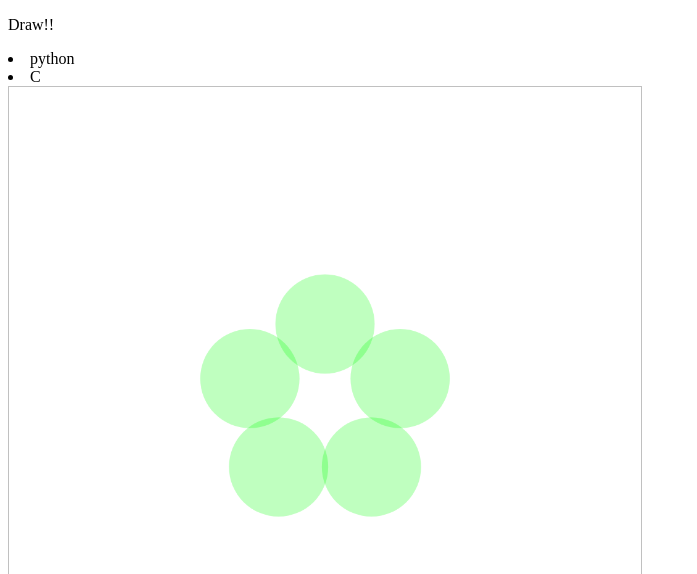
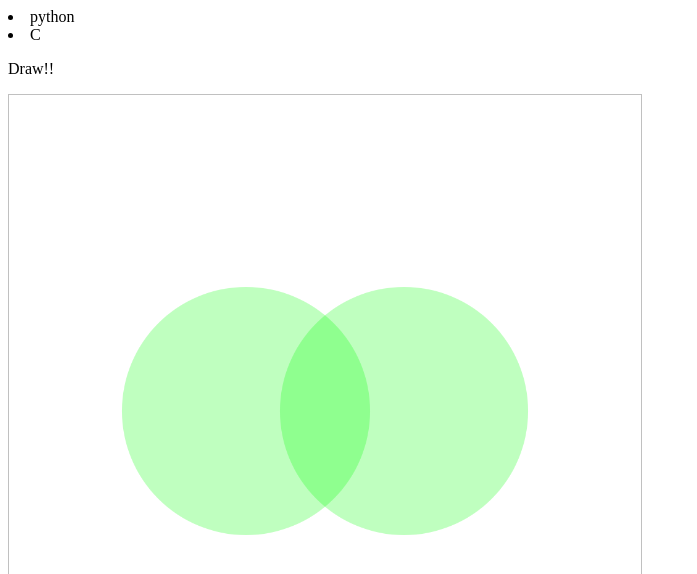
Before and after one commit to giikuteam03/03app, a Vue app: page / in a window 1280 px wide. Shown: the top 574 px of the page, without its empty margins (0-697 px from the left). Built offline with nearby package versions, Linux system fonts and the light colour scheme.

Commit message:
Appに移植されていたDrawPageのソースコードを元に戻して、コンポーネント間のデータの受け渡しを追加

```diff
--- a/src/App.vue
+++ b/src/App.vue
@@ -3,37 +3,34 @@
 <script src="https://cdn.jsdelivr.net/npm/vue/dist/vue.js"></script>
 
 <template>
-  <div class="DrawPage">
-      <p>{{message}}</p>
-      <li v-for="item in search_results_name" :key="item">{{ item }}</li>
-      <canvas id="canvas" :height="canvas_height" :width="canvas_width" ></canvas>
+  <div class="add">
+      <li v-for ="item in SelectedNames" :key="item">{{ item }}</li>
+      <draw-page
+        v-bind:select_names = SelectedNames
+        v-bind:select_volumes = SelectedVolumes
+        v-bind:search_results_names = SearchedNames
+        v-bind:search_results_volumes = SearchedVolumes
+      ></draw-page>
   </div>
 </template>
 
 
 <script>
-import DrawPageVue from './components/DrawPage.vue';
-class Vector2{
-    constructor(x = 0, y = 0){
-        this.x = x;
-        this.y = y;
-    }
-}
+import DrawPage from './components/DrawPage.vue';
 
 export default {
-    name: 'DrawPage',
+    name: 'App',
+    components:{
+        DrawPage
+    },
     data(){
         return{
-            message : 'Draw!!',
-            num : 1,
-            canvas_height:1024,
-            canvas_width:1024,
-            search_results_name:[], // 検索元の単語
-            search_results_volume:[20,20,20,20,20], // 検索結果の件数
-            circle:[],
+            SelectedNames:[],
+            SelectedVolumes:[],
+            SearchedNames:[],
+            SearchedVolumes:[],
         }
     },
-
     methods: {
         getdata:  async function(){
             // jsonファイルはpublicの下
@@ -43,46 +40,24 @@ export default {
             const gengo1 = gengo[gengo_id[0].id];
             const gengo2 = gengo[gengo_id[1].id];
             console.log(gengo1);
-                this.search_results_name.push(...[gengo1, gengo2]);
+            gengo_id.forEach(e => {
+                this.SelectedNames.push(gengo[e.id]);
+            });
+            //this.search_results_name.push(...[gengo1, gengo2]);
+            // テスト用
+            for (let i = 0; i < this.SelectedNames.length; i++) {
+                this.SelectedVolumes.push(1);
+            }
+            this.SearchedNames = ["A","B","C","D"];
+            this.SearchedVolumes = [25,25,25,25];
         }
         },
 
 
     mounted : function(){
-        // 起動--wait-->描画とすると上手くいく
-        setTimeout(() => {
-            var center = new Vector2(this.canvas_width * 0.5, this.canvas_height * 0.5)
-            var center_r = center.x * 0.25;
-            var sum_volume = this.search_results_volume
-                .reduce(function(sum, element){
-                    return sum + element;
-                }, 0);
-
-            var canvas = document.getElementById('canvas');
-            var c = canvas.getContext('2d');
-
-            var sum_rad = 0;
         //getdata関数
         this.getdata();
-            console.log(this.search_results_name);
-
-            for(let i = 0; i < this.search_results_volume.length; i++){
-                var rate = this.search_results_volume[i] / sum_volume;
-                var rad = Math.PI * rate;
-
-                c.fillStyle = "rgba(" + [0, 255, 0, 0.25] + ")";
-                // パスの開始
-                c.beginPath();
-                c.arc(
-                    center.x + Math.sin(sum_rad + rad) * center_r,
-                    center.y + Math.cos(sum_rad + rad) * center_r,
-                    center_r * rad, 0, 2 * Math.PI, false);
-                // 描画
-                c.fill();
-
-                sum_rad += 2 * rad;
-            }
-        }, 10);
+        console.log(this.SelectedNames);
     },
 }
 
--- a/src/components/DrawPage.vue
+++ b/src/components/DrawPage.vue
@@ -16,14 +16,20 @@ class Vector2{
 
 export default {
     name: 'DrawPage',
+    props:{
+        select_names : Array,
+        select_volumes :Array,
+        search_results_names : Array,
+        search_results_volumes : Array,
+    },
     data(){
         return{
             message : 'Draw!!',
             num : 1,
             canvas_height:1024,
             canvas_width:1024,
-            search_results_name:["A","B","C","D","E"], // 検索元の単語
-            search_results_volume:[20,20,20,20,20], // 検索結果の件数
+            //search_results_name:["A","B","C","D","E"], // 検索元の単語
+            //search_results_volume:[20,20,20,20,20], // 検索結果の件数
             circle:[],
         }
     },
@@ -32,7 +38,7 @@ export default {
         setTimeout(() => {
             var center = new Vector2(this.canvas_width * 0.5, this.canvas_height * 0.5)
             var center_r = center.x * 0.25;
-            var sum_volume = this.search_results_volume
+            var sum_volume = this.select_volumes
                 .reduce(function(sum, element){
                     return sum + element;
                 }, 0);
@@ -41,8 +47,8 @@ export default {
             var c = canvas.getContext('2d');
 
             var sum_rad = 0;
-            for(let i = 0; i < this.search_results_volume.length; i++){
-                var rate = this.search_results_volume[i] / sum_volume;
+            for(let i = 0; i < this.select_volumes.length; i++){
+                var rate = this.select_volumes[i] / sum_volume;
                 var rad = Math.PI * rate;
 
                 c.fillStyle = "rgba(" + [0, 255, 0, 0.25] + ")";
```
Lines whose indentation alone changed are shown as unchanged.
